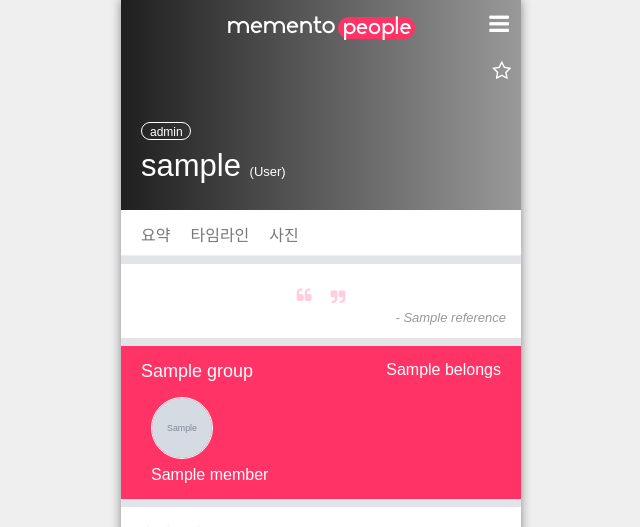
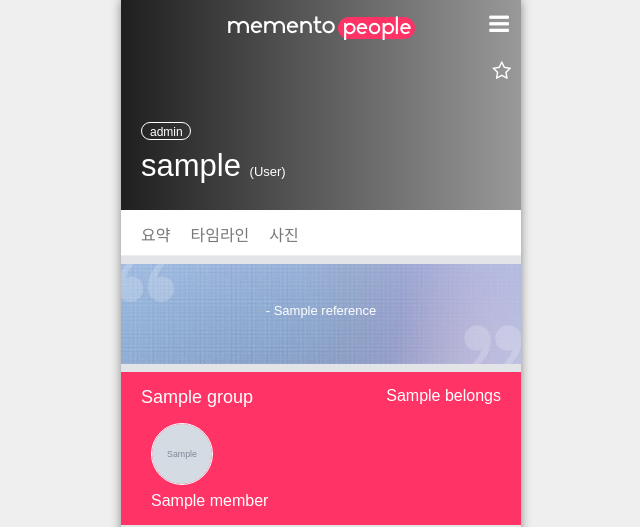
Before and after one commit to memento7/service-frontend, a Python web app: template template/people_magazine/summary.html in a window 1280 px wide. Shown: the top 527 px of the page, without its empty margins (319-959 px from the left). Run offline with Jinja, Linux system fonts and the light colour scheme; the template is opened without the code that fills it: most values are stand-ins (such as "Sample title", 1, 10 or a date in 2020); grey boxes marked "Sample" are stand-in pictures; some libraries are stand-ins or nearby versions; some web fonts are replaced.

Commit message:
Improve `in-one-word` in people-magazine, etc
Improve `in-one-word` in people-magazine
Fix `profile_image` on models.people

```diff
--- a/static/css/people_magazine.css
+++ b/static/css/people_magazine.css
@@ -96,34 +96,42 @@
 /* 한 마디로 */
 section#in-one-word{
 	/*margin: 40px 0 30px;*/
-	padding: 23px 0;
+	/*padding: 23px 0;*/
+	padding: 0;
+	height: 100px;
 	text-align: center;
 	vertical-align: middle;
 }
 
-section#in-one-word > div{ padding: 0 10px }
+section#in-one-word .background{
+	height: inherit;
+	background-color: #8da5cb;
+	background-image: url('/images/iow_bg.png');
+	background-size: 100% 100px;
+}
 
-section#in-one-word .fa{ color: rgba(255, 0, 102, 0.2) }
+/*section#in-one-word > div{ padding: 0 10px }*/
+
+/*section#in-one-word .fa{ color: rgba(255, 0, 102, 0.2) }
 section#in-one-word .fa-quote-left{ vertical-align: top }
-section#in-one-word .fa-quote-right{ vertical-align: bottom }
+section#in-one-word .fa-quote-right{ vertical-align: bottom }*/
 
 section#in-one-word h2{
-	display: inline-block;
+	position: relative;
 	margin: 0;
-	padding: 3px 5px;
+	padding: 30px 5px 0;
 	font-size: 30px;
-	font-weight: 300;
+	font-weight: 400;
 	vertical-align: middle;
-	color: #ff0066;
+	color: white;
 }
 
 section#in-one-word .reference{
-	margin: 5px;
+	position: relative;
+	margin: 9px 0 0 0;
 	font-size: 13px;
-	text-align: right;
-	color: #999;
-	font-style: italic;
-	margin-bottom: -10px;
+	font-weight: 100;
+	color: white;
 }
 
 
--- a/static/css/weekly_memento.css
+++ b/static/css/weekly_memento.css
@@ -35,7 +35,7 @@
 section#weekly-header .content h3{ text-align: center; padding: 0 }
 
 section#weekly-header .content h1{
-	margin: 18px 0 3px;
+	margin: 13px 0 3px;
 	font-size: 42px;
 	font-weight: 400;
 }
@@ -48,7 +48,7 @@
 section#weekly-header .navigation{
 	position: absolute;
 	width: 100%;
-	bottom: -16px;
+	bottom: -21px;
 	text-align: center;
 	z-index: 4
 }
--- a/template/macros/person_tile.html
+++ b/template/macros/person_tile.html
@@ -1,7 +1,7 @@
 {% macro person_tile(person) -%}
 	<div class="person-tile clearfix">
 		<div class="fl left">
-			<span class="image" style="{{ person.repr_image(True) }}"></span>
+			<span class="image" style="{{ person.profile_image(True) }}"></span>
 		</div>
 		<div class="fl right">
 			<h4>
@@ -18,7 +18,7 @@
 
 {% macro mini_person_tile(person, extra_info=None) -%}
 	<div class="person-tile mini-person-tile">
-		<div class="image" style="{{ person.repr_image(True) }}"></div>
+		<div class="image" style="{{ person.profile_image(True) }}"></div>
 
 		<h4>{{ person.nickname }}</h4>
 		<div class="role">
--- a/template/people_magazine/summary.html
+++ b/template/people_magazine/summary.html
@@ -12,16 +12,20 @@
 
 	{% for w in person.in_one_word %}
 	<section id="in-one-word" class="common-tile">
-		<div>
+		<div class="background"></div>
+		<div class="content">
+			{# <div>
 				<i class="fa fa-quote-left"></i>
 				<h2 style="font-size: {{ iow_size(w.keyword) }}">{{ w.keyword }}</h2>
 				<i class="fa fa-quote-right"></i>
-		</div>
+			</div> #}
+			<h2 style="font-size: {{ iow_size(w.keyword) }}">{{ w.keyword }}</h2>
 			{% if w.reference %}
 			<div class="reference">
 				- {{ w.reference }}
 			</div>
 			{% endif %}
+		</div>
 	</section>
 	{% endfor %}
 
```
Also changed, not shown: models/people.py (+5 -3 lines), static/images/iow_bg.png (added). Lines whose indentation alone changed are shown as unchanged.
